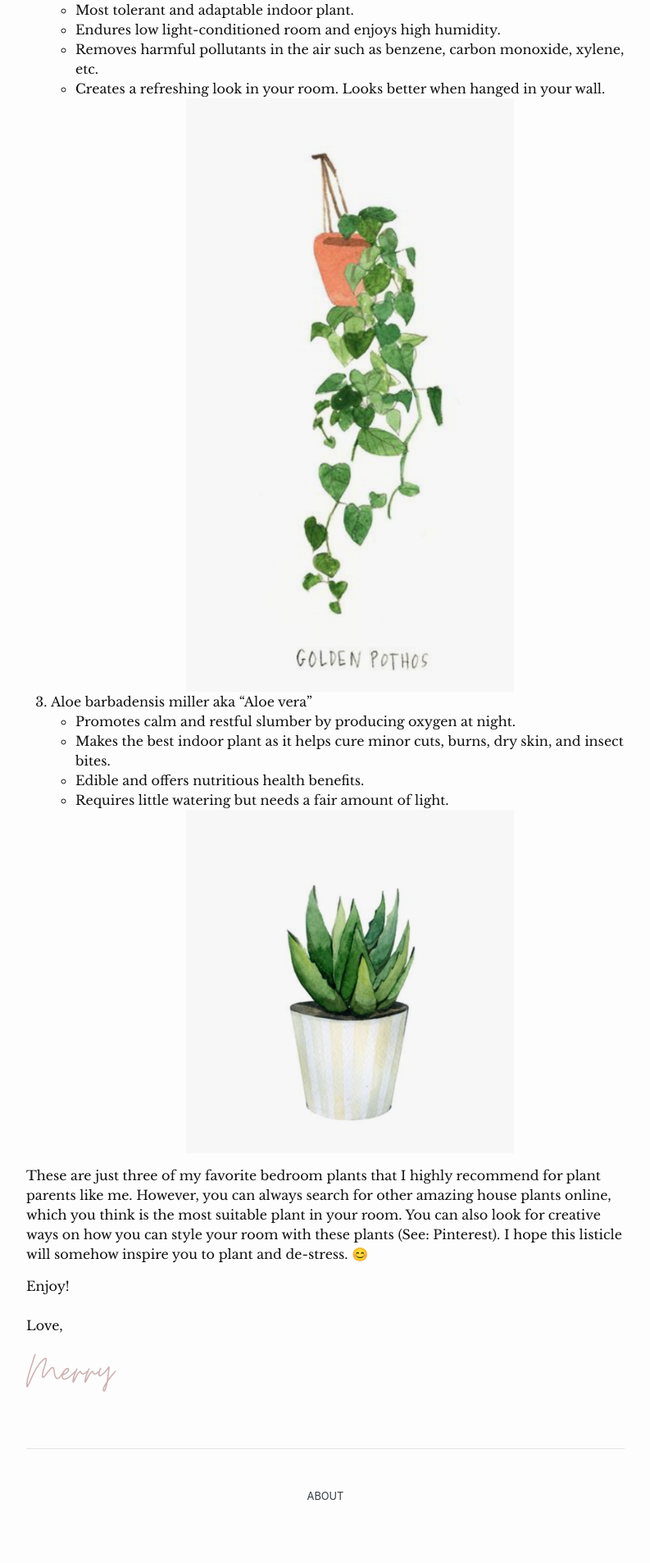
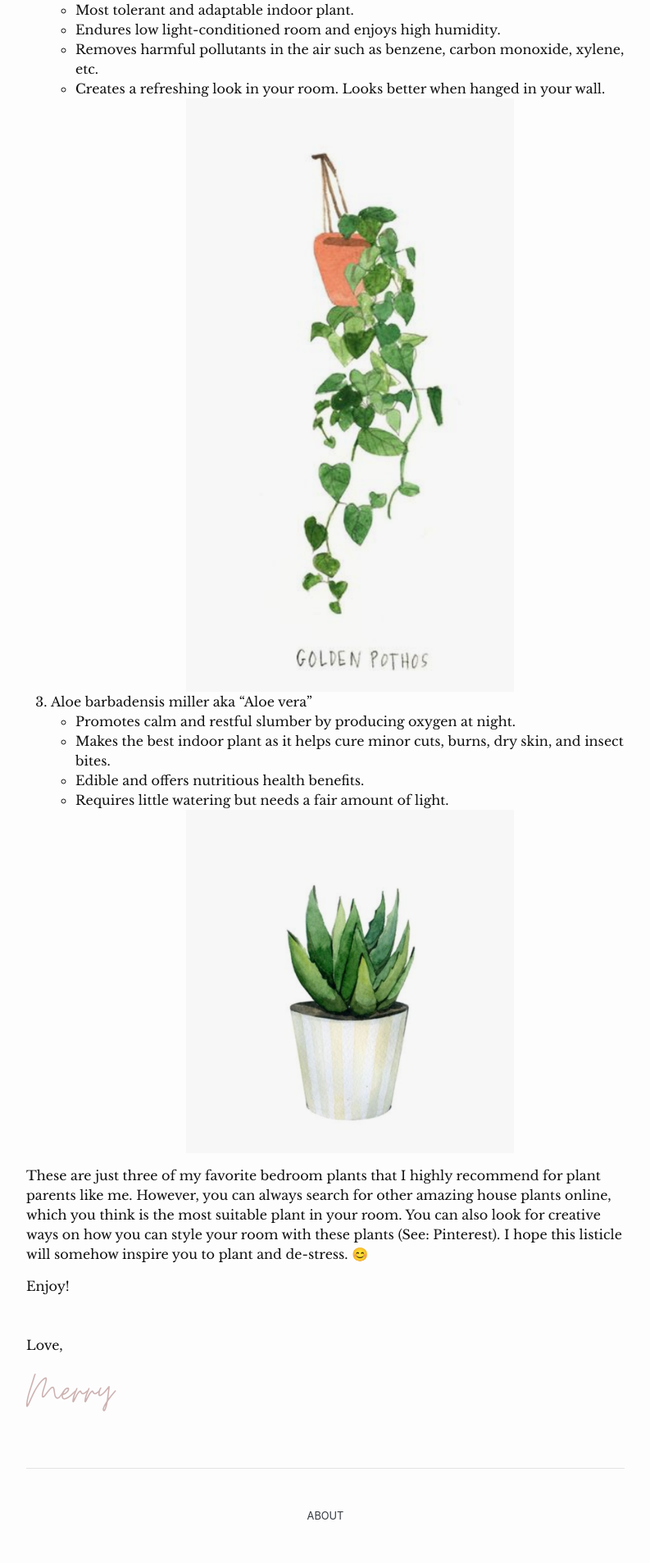
Before and after one commit to ToshiWasabi/Toshi, a Jekyll site: the page built from _posts/2020-07-10-best-indoor-plants-to-have-in-your-room.md, in a window 1280 px wide. Shown: the part 1639-3546 px from the top of the page at 82% size, without its empty margins (243-1036 px from the left). Built offline with Jekyll 4.4.1, drawn with Linux system fonts in a browser that asks for light colours; nearby versions of some CDN libraries; before the commit the page ends 3522 px from its top, so only the background shows below that.

Commit message:
changing margin

```diff
--- a/_posts/2020-07-10-best-indoor-plants-to-have-in-your-room.md
+++ b/_posts/2020-07-10-best-indoor-plants-to-have-in-your-room.md
@@ -44,5 +44,5 @@ These are just three of my favorite bedroom plants that I highly recommend for p
 
 Enjoy!
 
-<div class="mt-4">Love,</div>
+<div class="mt-5">Love,</div>
 <div class="signature">Merry</div>
```
